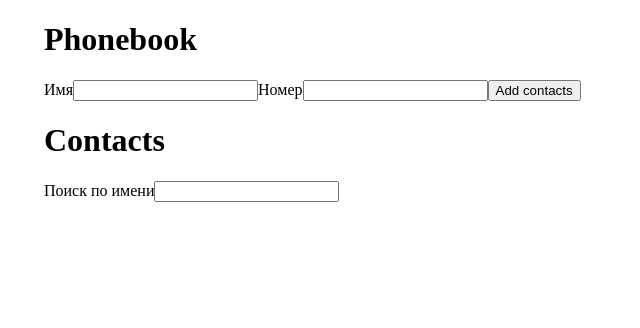
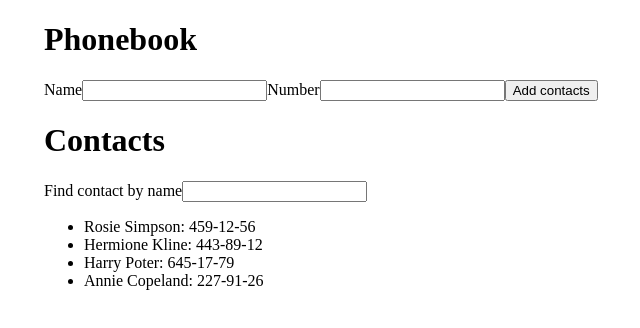
Before and after one commit to Andrey0295/goit-react-hw-02-phonebook, a React (Create React App) app: page / in a window 1280 px wide. Shown: the top 328 px of the page, without its empty margins (11-651 px from the left). Built offline with nearby package versions, Linux system fonts and the light colour scheme; the HTML template or start-up script is replaced by a standard one.

Commit message:
делает рефакторинг приложения

```diff
--- a/src/App.js
+++ b/src/App.js
@@ -2,27 +2,27 @@ import React, { Component } from 'react';
 import shortid from 'shortid';
 
 import Container from './components/Container/Container';
+import ContactForm from './components/ContactForm/ContactForm';
+import ContactList from './components/ContactList/ContactList';
 
 class App extends Component {
   state = {
     contacts: [
-      // { name: 'Andrey', id: 'id-1', number: ' 00 - 000 - 00 - 00' },
-      // { name: 'Seroga', id: 'id-2', number: '00 - 000 - 00 - 00 ' },
-      // { name: 'Alekma', id: 'id-3', number: '00 - 000 - 00 - 00' },
+      { id: 'id-1', name: 'Rosie Simpson', number: '459-12-56' },
+      { id: 'id-2', name: 'Hermione Kline', number: '443-89-12' },
+      { id: 'id-3', name: 'Harry Poter', number: '645-17-79' },
+      { id: 'id-4', name: 'Annie Copeland', number: '227-91-26' },
     ],
-    name: '',
-    number: '',
+
     filter: '',
   };
 
-  nameInputId = shortid.generate();
-  numberInputId = shortid.generate();
   filterInputId = shortid.generate();
 
-  addContact = (text, number) => {
+  addContact = (name, number) => {
     const contact = {
       id: shortid.generate(),
-      name: text,
+      name: name,
       number: number,
     };
 
@@ -31,21 +31,9 @@ class App extends Component {
     }));
   };
 
-  onInputChange = e => {
-    const { name, value } = e.currentTarget;
-    this.setState({ [name]: value });
-    console.log(name);
-  };
-
-  onFormSubmit = e => {
-    e.preventDefault();
-    const { name, number } = this.state;
-
+  handleData = data => {
+    const { name, number } = data;
     this.addContact(name, number);
-    this.setState({
-      name: '',
-      number: '',
-    });
   };
 
   changeFilter = e => {
@@ -62,43 +50,19 @@ class App extends Component {
       <Container>
         <div>
           <h1>Phonebook</h1>
-          <form onSubmit={this.onFormSubmit}>
-            <label htmlFor={this.nameInputId}>Имя</label>
-            <input
-              type="text"
-              name="name"
-              value={this.state.name}
-              onChange={this.onInputChange}
-              id={this.nameInputId}
-            />
-            <label htmlFor={this.numberInputId}>Номер</label>
-            <input
-              type="number"
-              name="number"
-              value={this.state.number}
-              onChange={this.onInputChange}
-              id={this.numberInputId}
-            />
-            <button type="submit">Add contacts</button>
-          </form>
+          <ContactForm onSubmit={this.handleData} />
         </div>
         <div>
           <h1>Contacts</h1>
-          <label htmlFor={this.filterInputId}>Поиск по имени</label>
+          <label htmlFor={this.filterInputId}>Find contact by name</label>
           <input
             type="text"
             value={this.state.filter}
             onChange={this.changeFilter}
             id={this.filterInputId}
           />
-          <ul>
-            {visibleContacts.map(({ name, id, number }) => (
-              <li key={id}>
-                {' '}
-                {name}: {number}{' '}
-              </li>
-            ))}
-          </ul>
+
+          <ContactList contactsData={visibleContacts} />
         </div>
       </Container>
     );
--- /dev/null
+++ b/src/components/ContactForm/ContactForm.js
@@ -0,0 +1,54 @@
+import React, { Component } from 'react';
+import shortid from 'shortid';
+
+class ContactForm extends Component {
+  state = {
+    name: '',
+    number: '',
+  };
+
+  nameInputId = shortid.generate();
+  numberInputId = shortid.generate();
+
+  onInputChange = e => {
+    const { name, value } = e.currentTarget;
+    this.setState({ [name]: value });
+  };
+
+  onFormSubmit = e => {
+    e.preventDefault();
+    this.props.onSubmit(this.state);
+
+    this.setState({
+      name: '',
+      number: '',
+    });
+  };
+
+  render() {
+    const { name, number } = this.state;
+    return (
+      <form onSubmit={this.onFormSubmit}>
+        <label htmlFor={this.nameInputId}>Name</label>
+        <input
+          type="text"
+          name="name"
+          value={name}
+          onChange={this.onInputChange}
+          id={this.nameInputId}
+        />
+        <label htmlFor={this.numberInputId}>Number</label>
+        <input
+          type="number"
+          name="number"
+          value={number}
+          onChange={this.onInputChange}
+          id={this.numberInputId}
+        />
+        <button type="submit">Add contacts</button>
+      </form>
+    );
+  }
+}
+
+export default ContactForm;
--- /dev/null
+++ b/src/components/ContactList/ContactList.js
@@ -0,0 +1,23 @@
+import React from 'react';
+import PropTypes from 'prop-types';
+import ContactListItem from './ContactListItem/ContactListItem';
+
+const ContactList = ({ contactsData }) => {
+  return (
+    <ul>
+      {contactsData.map(({ name, id, number }) => (
+        <ContactListItem name={name} number={number} key={id} />
+      ))}
+    </ul>
+  );
+};
+
+ContactList.propTypes = {
+  contactsData: PropTypes.array,
+};
+
+ContactList.defaultProps = {
+  contactsData: [],
+};
+
+export default ContactList;
--- /dev/null
+++ b/src/components/ContactList/ContactListItem/ContactListItem.js
@@ -0,0 +1,22 @@
+import React from 'react';
+import PropTypes from 'prop-types';
+
+const ContactListItem = ({ name, number }) => {
+  return (
+    <li>
+      {name}: {number}
+    </li>
+  );
+};
+
+ContactListItem.propTypes = {
+  name: PropTypes.string,
+  number: PropTypes.string,
+};
+
+ContactListItem.defaultProps = {
+  name: '',
+  number: '',
+};
+
+export default ContactListItem;
```
